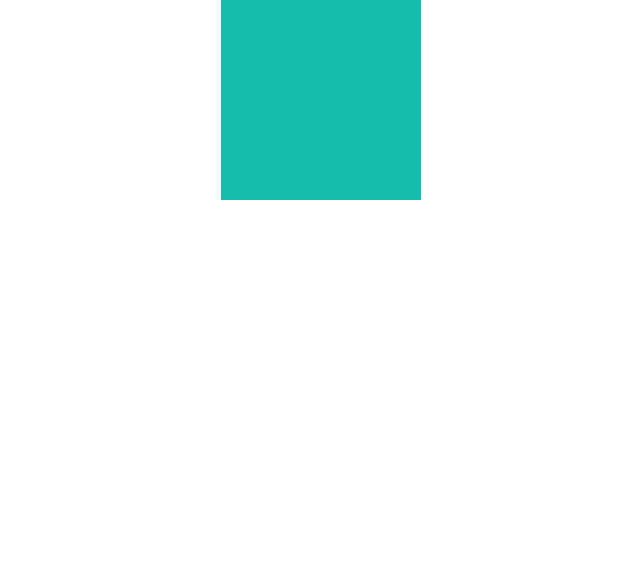
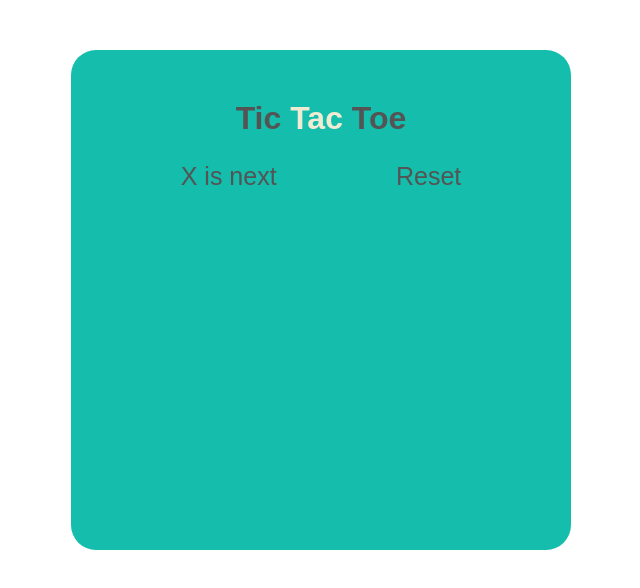
Before and after one commit to Garcia527/TicTacToe, a plain HTML site: page index.html in a window 1280 px wide. Shown: the whole page, without its empty margins (319-959 px from the left). Drawn offline with Linux system fonts and the light colour scheme.

Commit message:
Second commit

```diff
--- a/index.html
+++ b/index.html
@@ -10,7 +10,11 @@
 </head>
 <body>
     <div class="container">
-
+      <h1 class="title">Tic <span>Tac</span> Toe</h1>
+      <div class="status-action">
+        <div class="status"> X is next</div>
+        <div class="reset"> Reset </div>
+      </div>
 
     </div>
     <script src="app.js"></script>
--- a/style.css
+++ b/style.css
@@ -5,6 +5,7 @@
 }
 
 body{
+    color: #545454;
     display: flex;
     font-family: sans-serif;
     justify-content: center;
@@ -12,7 +13,32 @@ body{
 
 .container {
     background: #14BDAC;
-    width: 200px;
+    width: 500px;
+    height: 500px;
+    margin: 50px;
+    padding: 50px;
+    border-radius: 25px;
+}
 
-    height: 200px;
+.title {
+    text-align: center;
 }
+
+.title span {
+    color: #F2EBD3;
+}
+
+.status-action {
+    display: flex;
+    margin-top: 25px;
+    font-size: 25px;
+    justify-content: space-around;
+}
+
+.reset {
+    cursor: pointer;
+}
+
+.reset:hover {
+    color: #F2EBD3;
+}
```
